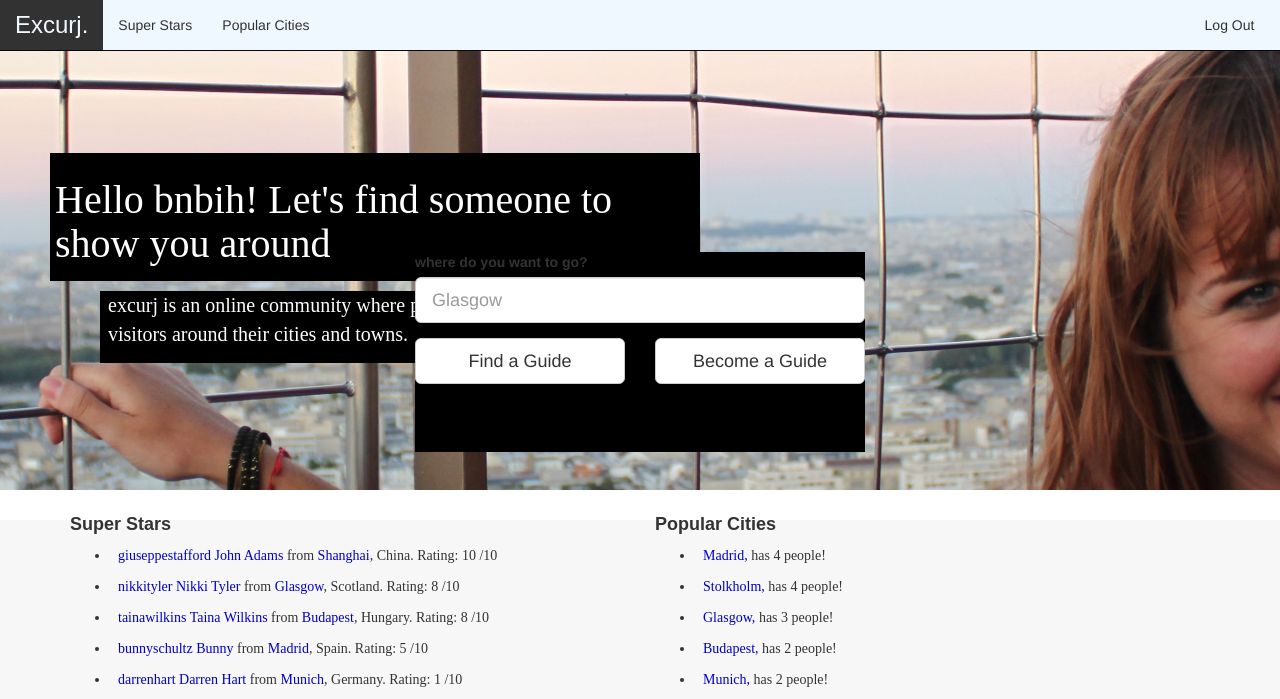
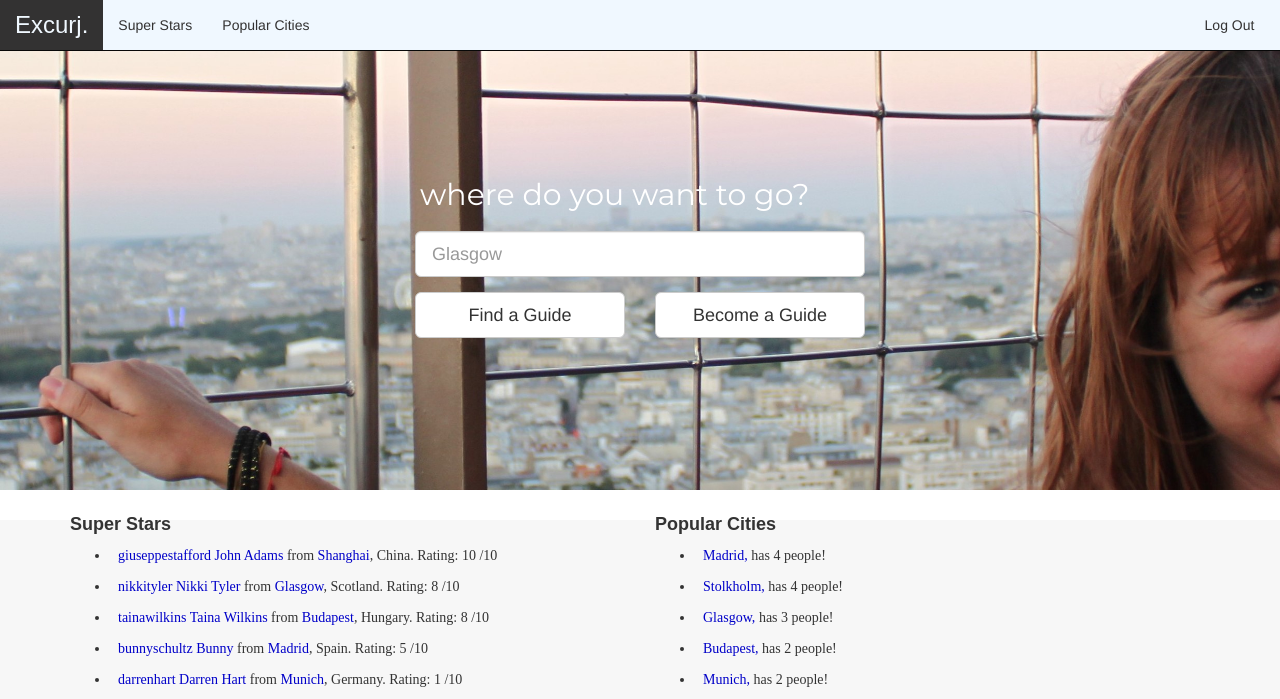
Before and after one commit to SethBuilder/intTechProject, a Django app: page / in a window 1280 px wide. Shown: the top 699 px of the page. Run offline with Django 3.2, Linux system fonts and the light colour scheme; a user stored in the database is signed in; data comes from the database, SQL or seed files in the repository; parts of the project's set-up code (start-up, migrations or seed data) failed here and were passed over; some libraries are stand-ins or nearby versions; some web fonts are replaced.

Commit message:
Removed the black background around elements in header in the main page. Remove the block of text explaining the site, so it is just a simple "where do you want to go?" search box.

```diff
--- a/Templates/index.html
+++ b/Templates/index.html
@@ -1,36 +1,14 @@
-{% extends "baseTemplate.html" %}
-{% block content %}
+{% extends "baseTemplate.html" %} {% block content %}
 
 
 
 <div class="jumbotron" id="index-jumbotron">
-
     <div class="container">
-            <section class="header">
-                {% if user.is_authenticated %}
-                <h1> Hello {{ user.username }}! Let's find someone to show you around</h1>
-{% else %}
-
-                <h1>Find someone to show you around.</h1>
-
-                {% endif %}
-
-            </section>
-            <section>
-                <p>excurj is an online community where people can show visitors around their cities and towns.</p>
-            </section>
-
         <section class="homePageSearchBar">
-                <!--<form>
-                    <p>Where do you want to go?</p>
-                    <input type="text" name="destination"><br>
-                    <input type="submit" value="Become a guide">
-                    <input type="submit" value="Find a guide">
-                </form>-->
             <form>
-
                 <div class="form-group">
-                    <label for="mainSearchBox">where do you want to go?</label>
+                    <label for="mainSearchBox">
+                        <h1 class="text-center">where do you want to go?</h1></label>
                     <input type="text" class="form-control input-lg" id="mainSearchBox" placeholder="Glasgow">
                 </div>
 
@@ -44,7 +22,6 @@
                 </div>
             </form>
         </section>
-
     </div>
 </div>
 
@@ -52,17 +29,16 @@
     <div class="container">
         <div class="row">
             <div class="col-md-6">
-                    <h3>Super Stars</h3>
-                    {% if users %}
+                <h3>Super Stars</h3> {% if users %}
                 <ul>
                     {% for user in users %}
 
 
-                                <li><p><a href="user/{{ user.profile.slug }}"
-                                          style="color:rgba(0,0,200,1.00)">{{ user.username }} {{ user.first_name }} {{ user.last_name }}</a>
-                                    from <a href="city/{{ user.profile.city.slug }}"
-                                            style="color:rgba(0,0,200,1.00)">{{ user.profile.city.name }}</a>, {{ user.profile.city.country }}. Rating: {{ user.rating }} /10
-                                </p></li>
+                    <li>
+                        <p><a href="user/{{ user.profile.slug }}" style="color:rgba(0,0,200,1.00)">{{ user.username }} {{ user.first_name }} {{ user.last_name }}</a>                            from <a href="city/{{ user.profile.city.slug }}" style="color:rgba(0,0,200,1.00)">{{ user.profile.city.name }}</a>,
+                            {{ user.profile.city.country }}. Rating: {{ user.rating }} /10
+                        </p>
+                    </li>
 
 
                     {% endfor %}
@@ -78,16 +54,17 @@
             </div>
 
             <div class="col-md-6">
-                    <h3>Popular Cities</h3>
-                    {% if cities %}
+                <h3>Popular Cities</h3> {% if cities %}
 
                 <ul>
 
                     {% for city in cities %}
 
-                             <li><p><a href="city/{{ city.slug }}"
-                                          style="color:rgba(0,0,200,1.00)">{{ city }}, </a> has {{city.total}} people!
-                                </p></li>
+                    <li>
+                        <p><a href="city/{{ city.slug }}" style="color:rgba(0,0,200,1.00)">{{ city }}, </a> has {{city.total}}
+                            people!
+                        </p>
+                    </li>
 
                     {% endfor %}
 
--- a/static/CSS/main.css
+++ b/static/CSS/main.css
@@ -36,8 +36,8 @@
 }
 
 .jumbotron h1 {
-    font-size: 40px;
-    font-family: source-serif-pro;
+    font-size: 30px;
+    font-family: 'Montserrat', sans-serif;
     font-weight: 400;
     font-style: normal;
     color: #FFFFFF;
@@ -80,7 +80,7 @@
 }
 
 .homePageSearchBar {
-    width: 200px;
+    width: 800px;
     height: 200px;
 
     position: absolute;
@@ -90,6 +90,7 @@
     left: 50%;
     margin-left: auto;
     margin-right: auto;
+
 }
 
 
@@ -174,11 +175,9 @@ footer {
 }
 
 section {
-    background-color: #000000;
     margin-left: 30px;
     margin-top: 5px;
     margin-bottom: 5px;
-
 }
 
 .learn-more .container .row {
--- a/templates/baseTemplate.html
+++ b/templates/baseTemplate.html
@@ -11,6 +11,7 @@
 
     <link href='https://fonts.googleapis.com/css?family=Chelsea+Market' rel='stylesheet' type='text/css'>
     <link href='https://fonts.googleapis.com/css?family=Raleway:700' rel='stylesheet' type='text/css'>
+    <link href='https://fonts.googleapis.com/css?family=Montserrat' rel='stylesheet' type='text/css'>
 
 </head>
 <body>
```
Also changed, not shown: 1 other file. Lines whose indentation alone changed are shown as unchanged.
